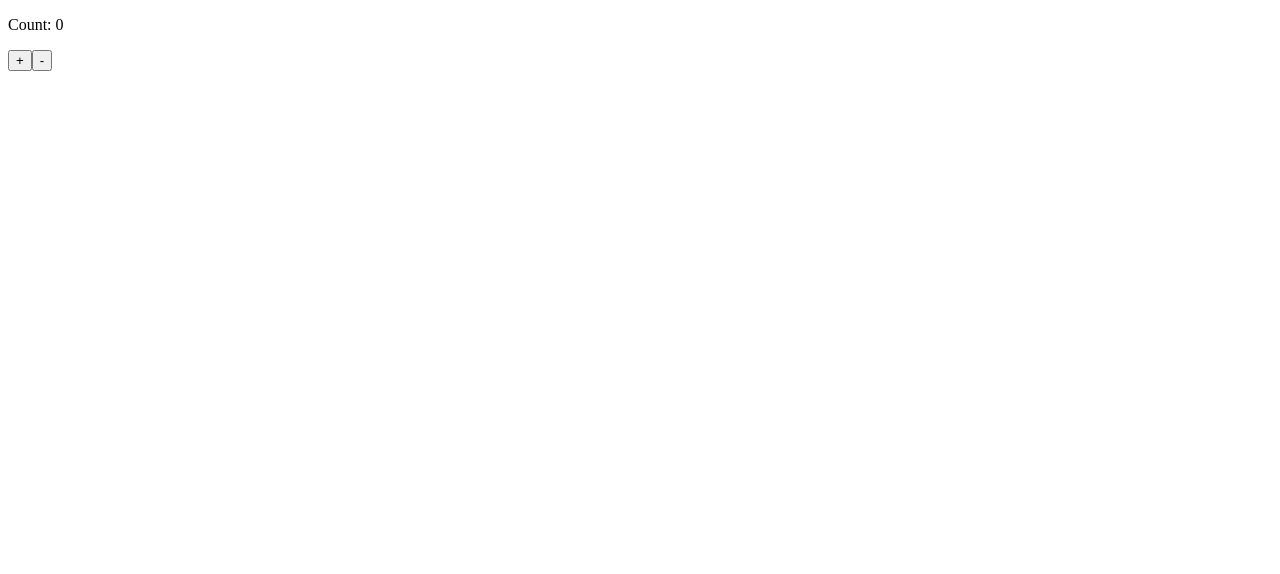
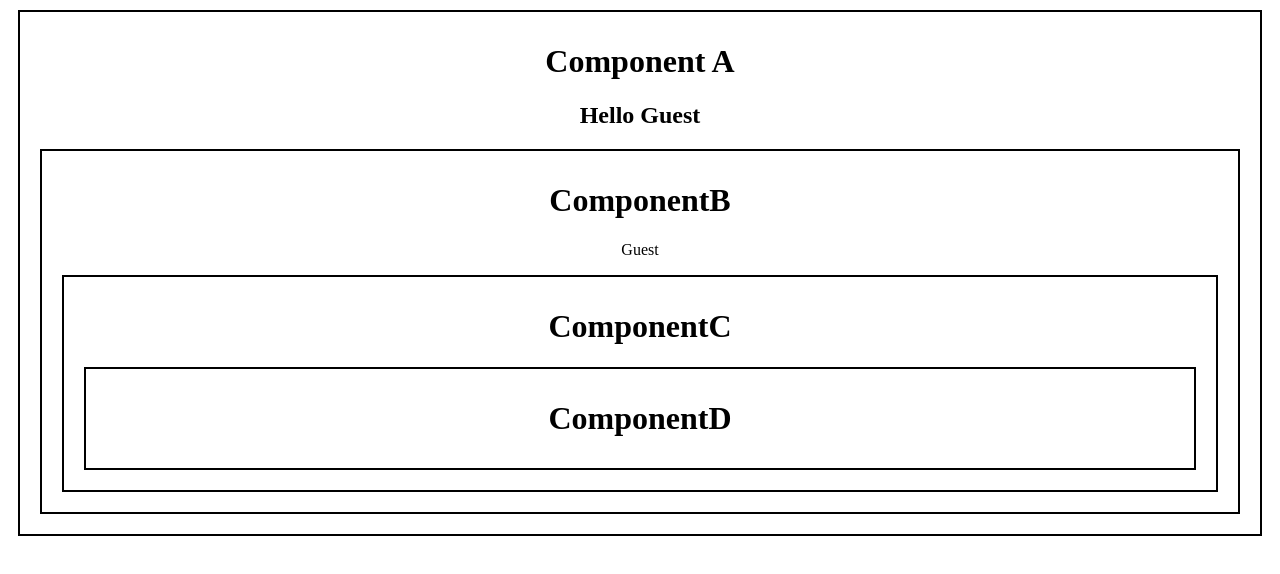
Before and after one commit to eedu7/ReactJS, a React (Vite) app in the folder my-react-app/: page / in a window 1280 px wide. Shown: the top 574 px of the page. Built offline with nearby package versions, Linux system fonts and the light colour scheme.

Commit message:
Create Context and useContext

```diff
--- a/my-react-app/src/App.jsx
+++ b/my-react-app/src/App.jsx
@@ -12,12 +12,14 @@
 // import ColorPicker from "./colorpicker/colorPicker.jsx";
 
 
-// import MyComponent from "./updater-function/myComponent.jsx";
-// import MyComponent from "./update-object-state/myComponent.jsx";
-// import MyComponent from "./update-arrays/myComponent.jsx";
+// import MyComponent from "./updater-function/ComponentA.jsx";
+// import MyComponent from "./update-object-state/ComponentA.jsx";
+// import MyComponent from "./update-arrays/ComponentA.jsx";
 
-// import MyComponent from "./arrays-object-state/myComponent.jsx";
-import MyComponent from "./useEffect-react-hook/MyComponent.jsx";
+// import MyComponent from "./arrays-object-state/ComponentA.jsx";
+// import MyComponent from "./useEffect-react-hook/MyComponent.jsx";
+
+import ComponentA from "./use-context-react-hook/ComponentA.jsx";
 
 function App() {
 
@@ -81,8 +83,11 @@
         {/* Updating the arrays of objects*/}
         {/*<MyComponent/>*/}
 
-        {/* useEffect Hooks*/}
-        <MyComponent/>
+        {/*useEffect Hooks*/}
+        {/*<MyComponent/>*/}
+
+        {/* useContext Hooks*/}
+        <ComponentA/>
     </>)
 }
 
--- /dev/null
+++ b/my-react-app/src/use-context-react-hook/ComponentA.jsx
@@ -0,0 +1,27 @@
+/**
+ * `useContext()` => React Hook that allows you to share values
+ *                  between multiple levels of components
+ *                  withuout passing props through each level
+ */
+
+import {createContext, useState} from "react";
+import ComponentB from "./ComponentB.jsx";
+import "./styles.css";
+
+export const UserContext = createContext()
+
+function ComponentA() {
+    const [user] = useState("Guest");
+
+    return (
+        <div className="box">
+            <h1>Component A</h1>
+            <h2>{`Hello ${user}`}</h2>
+            <UserContext.Provider value={user}>
+                <ComponentB user={user}/>
+            </UserContext.Provider>
+        </div>)
+}
+
+
+export default ComponentA;
--- /dev/null
+++ b/my-react-app/src/use-context-react-hook/ComponentB.jsx
@@ -0,0 +1,16 @@
+import ComponentC from "./ComponentC.jsx";
+import {useContext} from "react";
+import {UserContext} from "./ComponentA.jsx";
+
+function ComponentB() {
+    const user = useContext(UserContext);
+    return (
+        <div className="box">
+            <h1>ComponentB</h1>
+            <p>{user}</p>
+            <ComponentC/>
+        </div>)
+}
+
+
+export default ComponentB;
--- /dev/null
+++ b/my-react-app/src/use-context-react-hook/ComponentC.jsx
@@ -0,0 +1,12 @@
+import ComponentD from "./ComponentD.jsx";
+
+function ComponentC() {
+    return (
+        <div className="box">
+            <h1>ComponentC</h1>
+            <ComponentD/>
+        </div>)
+}
+
+
+export default ComponentC;
--- /dev/null
+++ b/my-react-app/src/use-context-react-hook/ComponentD.jsx
@@ -0,0 +1,9 @@
+function ComponentD() {
+    return (
+        <div className="box">
+            <h1>ComponentD</h1>
+        </div>)
+}
+
+
+export default ComponentD;
--- /dev/null
+++ b/my-react-app/src/use-context-react-hook/styles.css
@@ -0,0 +1,6 @@
+.box {
+    border: 2px solid;
+    padding: 10px;
+    margin: 10px;
+    text-align: center;
+}
```
